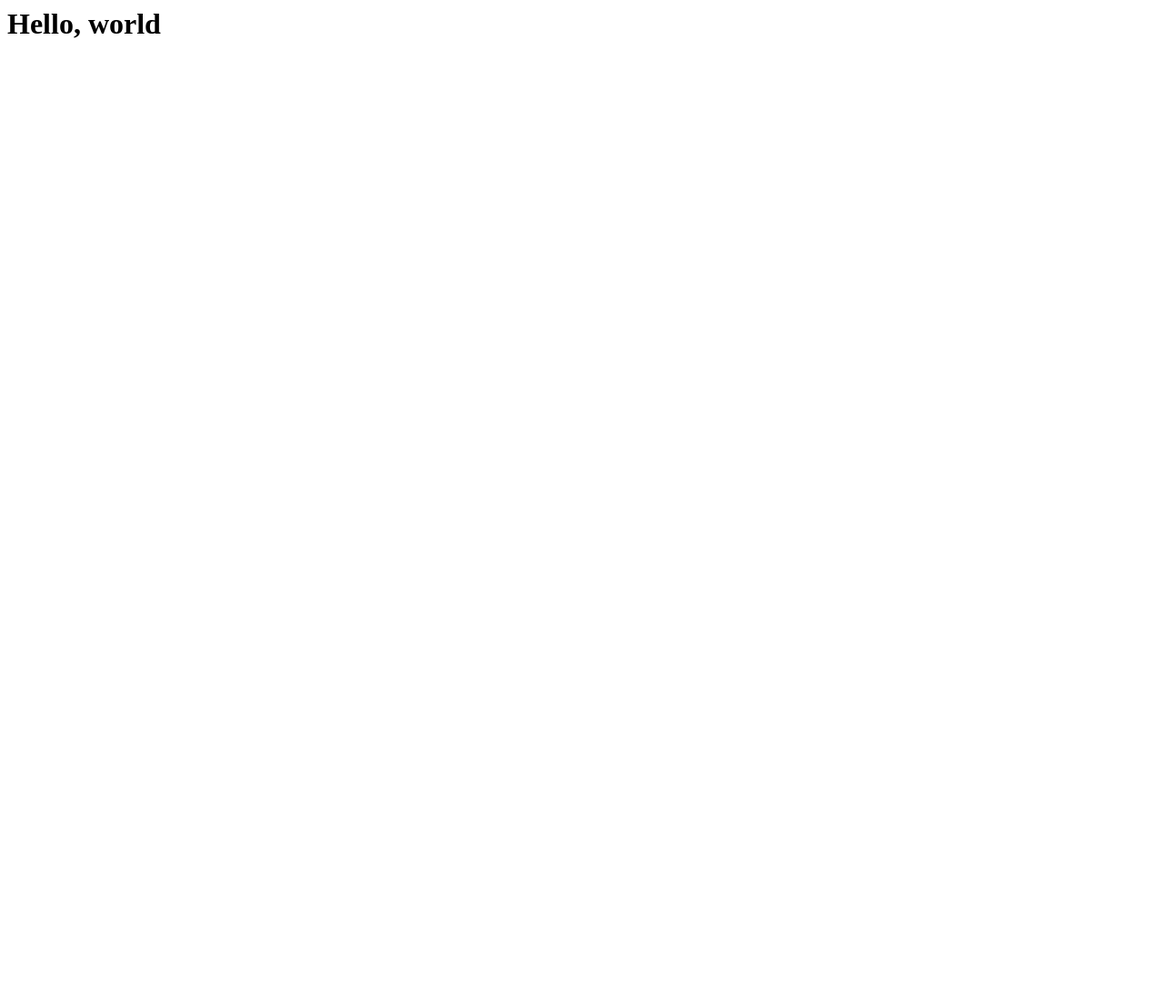
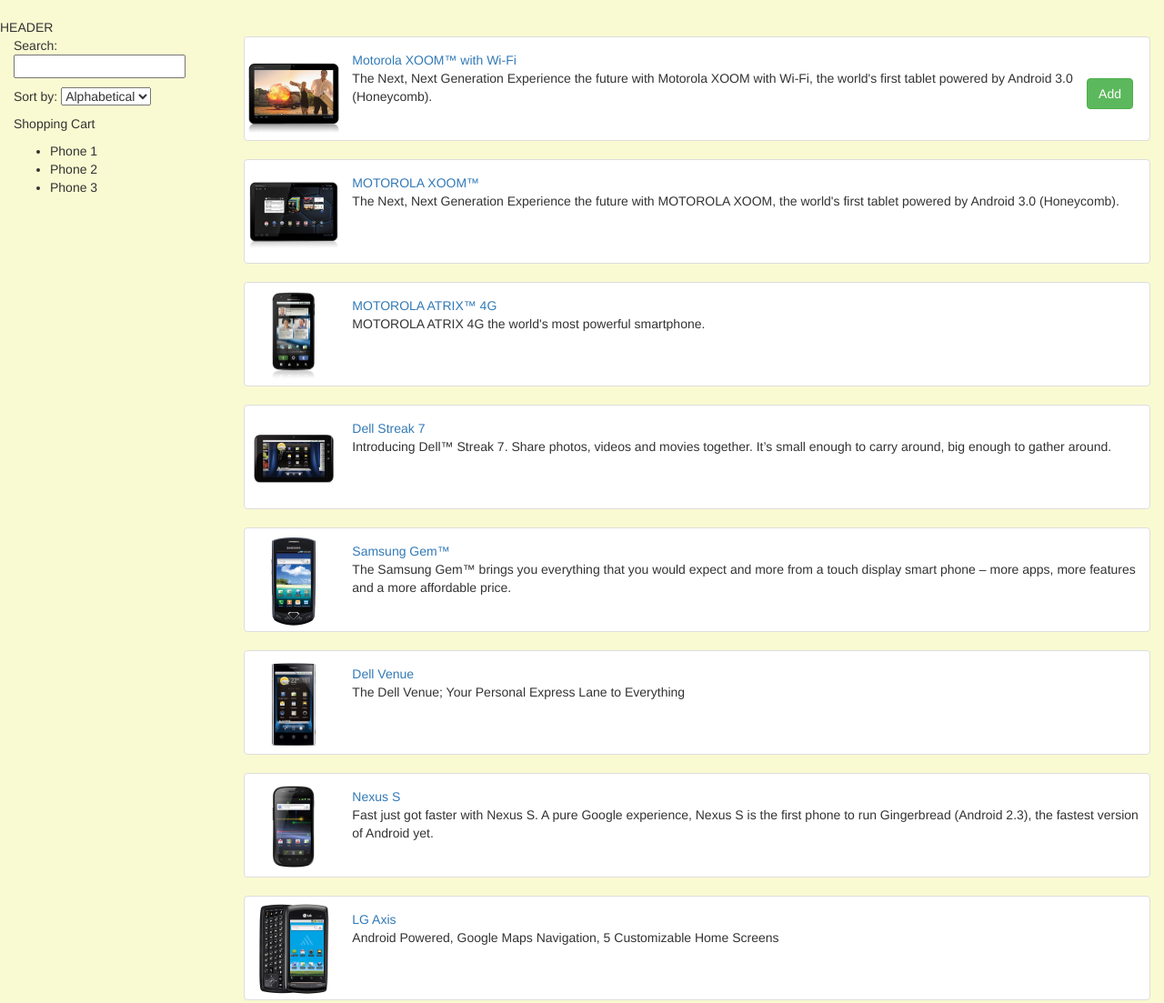
Before and after one commit to zaurdk/js-20180810, a plain HTML site: page index.html in a window 1280 px wide. Shown: the top 1103 px of the page at 91% size. Before the commit the page ends 800 px from the top, so only its background shows below. Drawn offline with nearby package versions, Linux system fonts and the light colour scheme.

Commit message:
Adds  initial page rendering

```diff
--- a/index.html
+++ b/index.html
@@ -1 +1,21 @@
-<h1>Hello, world</h1>
+<!DOCTYPE html>
+<html lang="en">
+<head>
+    <meta charset="UTF-8">
+    <title>Title</title>
+    <link rel="stylesheet"
+          href="https://maxcdn.bootstrapcdn.com/bootstrap/3.3.7/css/bootstrap.min.css"
+          integrity="sha384-BVYiiSIFeK1dGmJRAkycuHAHRg32OmUcww7on3RYdg4Va+PmSTsz/K68vbdEjh4u"
+          crossorigin="anonymous">
+    <link rel="stylesheet" href="app.css">
+    <script src="scripts/app.js" type="module" defer></script>
+</head>
+<body>
+
+<header>HEADER</header>
+
+<div data-page-container class="container-fluid"></div>
+
+<footer>FOOTER</footer>
+</body>
+</html>
--- /dev/null
+++ b/scripts/app.js
@@ -0,0 +1,5 @@
+import PhonesPage from './phones/phones-page.js'
+
+new PhonesPage({
+  element: document.querySelector('[data-page-container]'),
+})
--- /dev/null
+++ b/scripts/phones/components/phone-catalog.js
@@ -0,0 +1,168 @@
+export default class PhoneCatalog {
+  constructor({element}) {
+    this._element = element;
+
+    this._render();
+
+
+  }
+
+  _render() {
+    this._element.innerHTML = `
+            <ul class="phones">
+                <li class="thumbnail">
+                    <a href="#!/phones/motorola-xoom-with-wi-fi" class="thumb">
+                        <img alt="Motorola XOOM™ with Wi-Fi" src="img/phones/motorola-xoom-with-wi-fi.0.jpg">
+                    </a>
+
+                    <div class="phones__btn-buy-wrapper">
+                        <a class="btn btn-success">
+                            Add
+                        </a>
+                    </div>
+
+                    <a href="#!/phones/motorola-xoom-with-wi-fi">Motorola XOOM™ with Wi-Fi</a>
+                    <p>The Next, Next Generation
+
+                        Experience the future with Motorola XOOM with Wi-Fi, the world's first tablet powered by Android 3.0 (Honeycomb).</p>
+                </li>
+                <li class="thumbnail">
+                    <a href="#!/phones/motorola-xoom" class="thumb">
+                        <img alt="MOTOROLA XOOM™" src="img/phones/motorola-xoom.0.jpg">
+                    </a>
+                    <a href="#!/phones/motorola-xoom">MOTOROLA XOOM™</a>
+                    <p>The Next, Next Generation
+
+                        Experience the future with MOTOROLA XOOM, the world's first tablet powered by Android 3.0 (Honeycomb).</p>
+                </li>
+                <li class="thumbnail">
+                    <a href="#!/phones/motorola-atrix-4g" class="thumb">
+                        <img alt="MOTOROLA ATRIX™ 4G" src="img/phones/motorola-atrix-4g.0.jpg">
+                    </a>
+                    <a href="#!/phones/motorola-atrix-4g">MOTOROLA ATRIX™ 4G</a>
+                    <p>MOTOROLA ATRIX 4G the world's most powerful smartphone.</p>
+                </li>
+                <li class="thumbnail">
+                    <a href="#!/phones/dell-streak-7" class="thumb">
+                        <img alt="Dell Streak 7" src="img/phones/dell-streak-7.0.jpg">
+                    </a>
+                    <a href="#!/phones/dell-streak-7">Dell Streak 7</a>
+                    <p>Introducing Dell™ Streak 7. Share photos, videos and movies together. It’s small enough to carry around, big enough to gather around.</p>
+                </li>
+                <li class="thumbnail">
+                    <a href="#!/phones/samsung-gem" class="thumb">
+                        <img alt="Samsung Gem™" src="img/phones/samsung-gem.0.jpg">
+                    </a>
+                    <a href="#!/phones/samsung-gem">Samsung Gem™</a>
+                    <p>The Samsung Gem™ brings you everything that you would expect and more from a touch display smart phone – more apps, more features and a more affordable price.</p>
+                </li>
+                <li class="thumbnail">
+                    <a href="#!/phones/dell-venue" class="thumb">
+                        <img alt="Dell Venue" src="img/phones/dell-venue.0.jpg">
+                    </a>
+                    <a href="#!/phones/dell-venue">Dell Venue</a>
+                    <p>The Dell Venue; Your Personal Express Lane to Everything</p>
+                </li>
+                <li class="thumbnail">
+                    <a href="#!/phones/nexus-s" class="thumb">
+                        <img alt="Nexus S" src="img/phones/nexus-s.0.jpg">
+                    </a>
+                    <a href="#!/phones/nexus-s">Nexus S</a>
+                    <p>Fast just got faster with Nexus S. A pure Google experience, Nexus S is the first phone to run Gingerbread (Android 2.3), the fastest version of Android yet.</p>
+                </li>
+                <li class="thumbnail">
+                    <a href="#!/phones/lg-axis" class="thumb">
+                        <img alt="LG Axis" src="img/phones/lg-axis.0.jpg">
+                    </a>
+                    <a href="#!/phones/lg-axis">LG Axis</a>
+                    <p>Android Powered, Google Maps Navigation, 5 Customizable Home Screens</p>
+                </li>
+                <li class="thumbnail">
+                    <a href="#!/phones/samsung-galaxy-tab" class="thumb">
+                        <img alt="Samsung Galaxy Tab™" src="img/phones/samsung-galaxy-tab.0.jpg">
+                    </a>
+                    <a href="#!/phones/samsung-galaxy-tab">Samsung Galaxy Tab™</a>
+                    <p>Feel Free to Tab™. The Samsung Galaxy Tab™ brings you an ultra-mobile entertainment experience through its 7” display, high-power processor and Adobe® Flash® Player compatibility.</p>
+                </li>
+                <li class="thumbnail">
+                    <a href="#!/phones/samsung-showcase-a-galaxy-s-phone" class="thumb">
+                        <img alt="Samsung Showcase™ a Galaxy S™ phone" src="img/phones/samsung-showcase-a-galaxy-s-phone.0.jpg">
+                    </a>
+                    <a href="#!/phones/samsung-showcase-a-galaxy-s-phone">Samsung Showcase™ a Galaxy S™ phone</a>
+                    <p>The Samsung Showcase™ delivers a cinema quality experience like you’ve never seen before. Its innovative 4” touch display technology provides rich picture brilliance, even outdoors</p>
+                </li>
+                <li class="thumbnail">
+                    <a href="#!/phones/droid-2-global-by-motorola" class="thumb">
+                        <img alt="DROID™ 2 Global by Motorola" src="img/phones/droid-2-global-by-motorola.0.jpg">
+                    </a>
+                    <a href="#!/phones/droid-2-global-by-motorola">DROID™ 2 Global by Motorola</a>
+                    <p>The first smartphone with a 1.2 GHz processor and global capabilities.</p>
+                </li>
+                <li class="thumbnail">
+                    <a href="#!/phones/droid-pro-by-motorola" class="thumb">
+                        <img alt="DROID™ Pro by Motorola" src="img/phones/droid-pro-by-motorola.0.jpg">
+                    </a>
+                    <a href="#!/phones/droid-pro-by-motorola">DROID™ Pro by Motorola</a>
+                    <p>The next generation of DOES.</p>
+                </li>
+                <li class="thumbnail">
+                    <a href="#!/phones/motorola-bravo-with-motoblur" class="thumb">
+                        <img alt="MOTOROLA BRAVO™ with MOTOBLUR™" src="img/phones/motorola-bravo-with-motoblur.0.jpg">
+                    </a>
+                    <a href="#!/phones/motorola-bravo-with-motoblur">MOTOROLA BRAVO™ with MOTOBLUR™</a>
+                    <p>An experience to cheer about.</p>
+                </li>
+                <li class="thumbnail">
+                    <a href="#!/phones/motorola-defy-with-motoblur" class="thumb">
+                        <img alt="Motorola DEFY™ with MOTOBLUR™" src="img/phones/motorola-defy-with-motoblur.0.jpg">
+                    </a>
+                    <a href="#!/phones/motorola-defy-with-motoblur">Motorola DEFY™ with MOTOBLUR™</a>
+                    <p>Are you ready for everything life throws your way?</p>
+                </li>
+                <li class="thumbnail">
+                    <a href="#!/phones/t-mobile-mytouch-4g" class="thumb">
+                        <img alt="T-Mobile myTouch 4G" src="img/phones/t-mobile-mytouch-4g.0.jpg">
+                    </a>
+                    <a href="#!/phones/t-mobile-mytouch-4g">T-Mobile myTouch 4G</a>
+                    <p>The T-Mobile myTouch 4G is a premium smartphone designed to deliver blazing fast 4G speeds so that you can video chat from practically anywhere, with or without Wi-Fi.</p>
+                </li>
+                <li class="thumbnail">
+                    <a href="#!/phones/samsung-mesmerize-a-galaxy-s-phone" class="thumb">
+                        <img alt="Samsung Mesmerize™ a Galaxy S™ phone" src="img/phones/samsung-mesmerize-a-galaxy-s-phone.0.jpg">
+                    </a>
+                    <a href="#!/phones/samsung-mesmerize-a-galaxy-s-phone">Samsung Mesmerize™ a Galaxy S™ phone</a>
+                    <p>The Samsung Mesmerize™ delivers a cinema quality experience like you’ve never seen before. Its innovative 4” touch display technology provides rich picture brilliance,even outdoors</p>
+                </li>
+                <li class="thumbnail">
+                    <a href="#!/phones/sanyo-zio" class="thumb">
+                        <img alt="SANYO ZIO" src="img/phones/sanyo-zio.0.jpg">
+                    </a>
+                    <a href="#!/phones/sanyo-zio">SANYO ZIO</a>
+                    <p>The Sanyo Zio by Kyocera is an Android smartphone with a combination of ultra-sleek styling, strong performance and unprecedented value.</p>
+                </li>
+                <li class="thumbnail">
+                    <a href="#!/phones/samsung-transform" class="thumb">
+                        <img alt="Samsung Transform™" src="img/phones/samsung-transform.0.jpg">
+                    </a>
+                    <a href="#!/phones/samsung-transform">Samsung Transform™</a>
+                    <p>The Samsung Transform™ brings you a fun way to customize your Android powered touch screen phone to just the way you like it through your favorite themed “Sprint ID Service Pack”.</p>
+                </li>
+                <li class="thumbnail">
+                    <a href="#!/phones/t-mobile-g2" class="thumb">
+                        <img alt="T-Mobile G2" src="img/phones/t-mobile-g2.0.jpg">
+                    </a>
+                    <a href="#!/phones/t-mobile-g2">T-Mobile G2</a>
+                    <p>The T-Mobile G2 with Google is the first smartphone built for 4G speeds on T-Mobile's new network. Get the information you need, faster than you ever thought possible.</p>
+                </li>
+                <li class="thumbnail">
+                    <a href="#!/phones/motorola-charm-with-motoblur" class="thumb">
+                        <img alt="Motorola CHARM™ with MOTOBLUR™" src="img/phones/motorola-charm-with-motoblur.0.jpg">
+                    </a>
+                    <a href="#!/phones/motorola-charm-with-motoblur">Motorola CHARM™ with MOTOBLUR™</a>
+                    <p>Motorola CHARM fits easily in your pocket or palm. Includes MOTOBLUR service.</p>
+                </li>
+            </ul>
+
+    `;
+  }
+}
--- /dev/null
+++ b/scripts/phones/phones-page.js
@@ -0,0 +1,51 @@
+import PhoneCatalog from './components/phone-catalog.js'
+
+export default class PhonesPage {
+  constructor({element}) {
+    this._element = element;
+
+    this._render();
+
+    new PhoneCatalog({
+      element: document.querySelector('[data-component="phone-catalog"]')
+    })
+  }
+
+  _render() {
+    this._element.innerHTML = `
+    <div class="row">
+
+        <!--Sidebar-->
+        <div class="col-md-2">
+            <section>
+                <p>
+                    Search:
+                    <input>
+                </p>
+
+                <p>
+                    Sort by:
+                    <select>
+                        <option value="name">Alphabetical</option>
+                        <option value="age">Newest</option>
+                    </select>
+                </p>
+            </section>
+
+            <section>
+                <p>Shopping Cart</p>
+                <ul>
+                    <li>Phone 1</li>
+                    <li>Phone 2</li>
+                    <li>Phone 3</li>
+                </ul>
+            </section>
+        </div>
+
+        <!-- Main Catalog -->
+        <div class="col-md-10" data-component="phone-catalog"></div>
+
+    </div>
+    `;
+  }
+}
```
Also changed, not shown: app.js (deleted).
